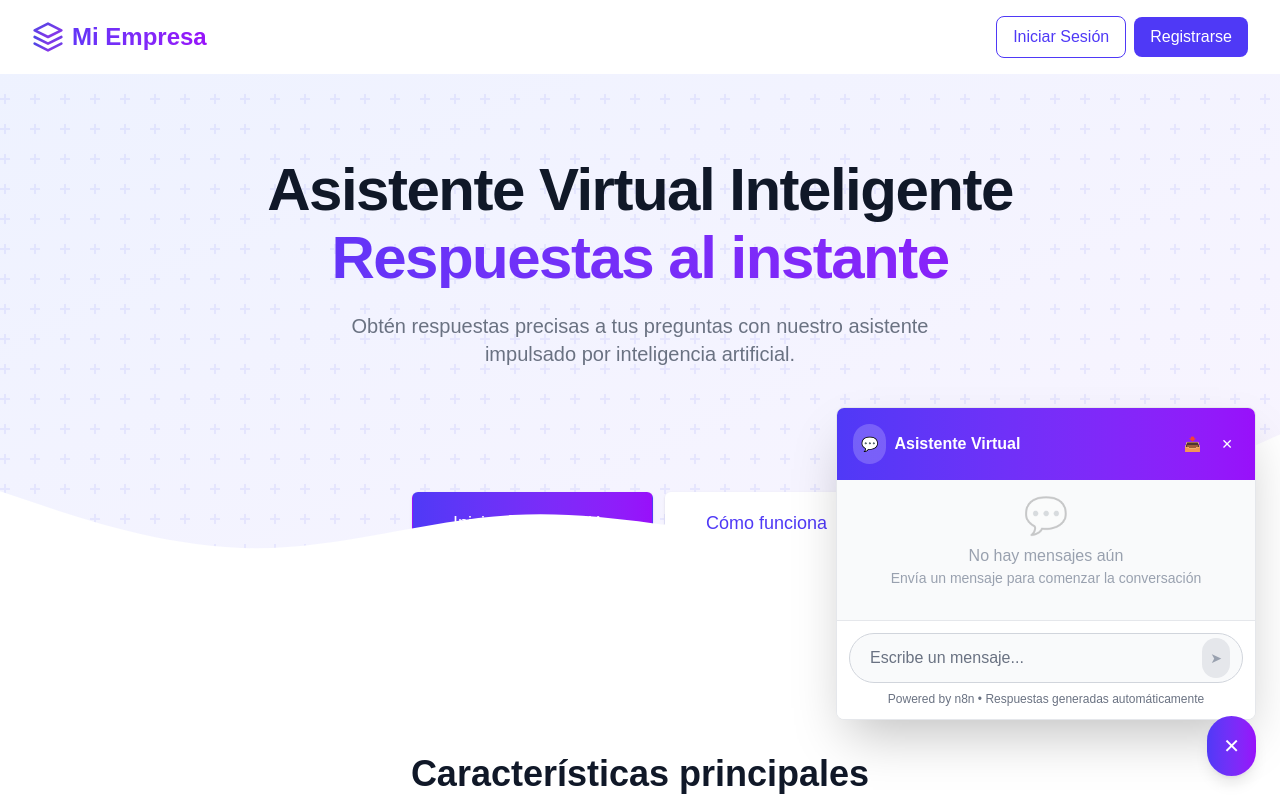
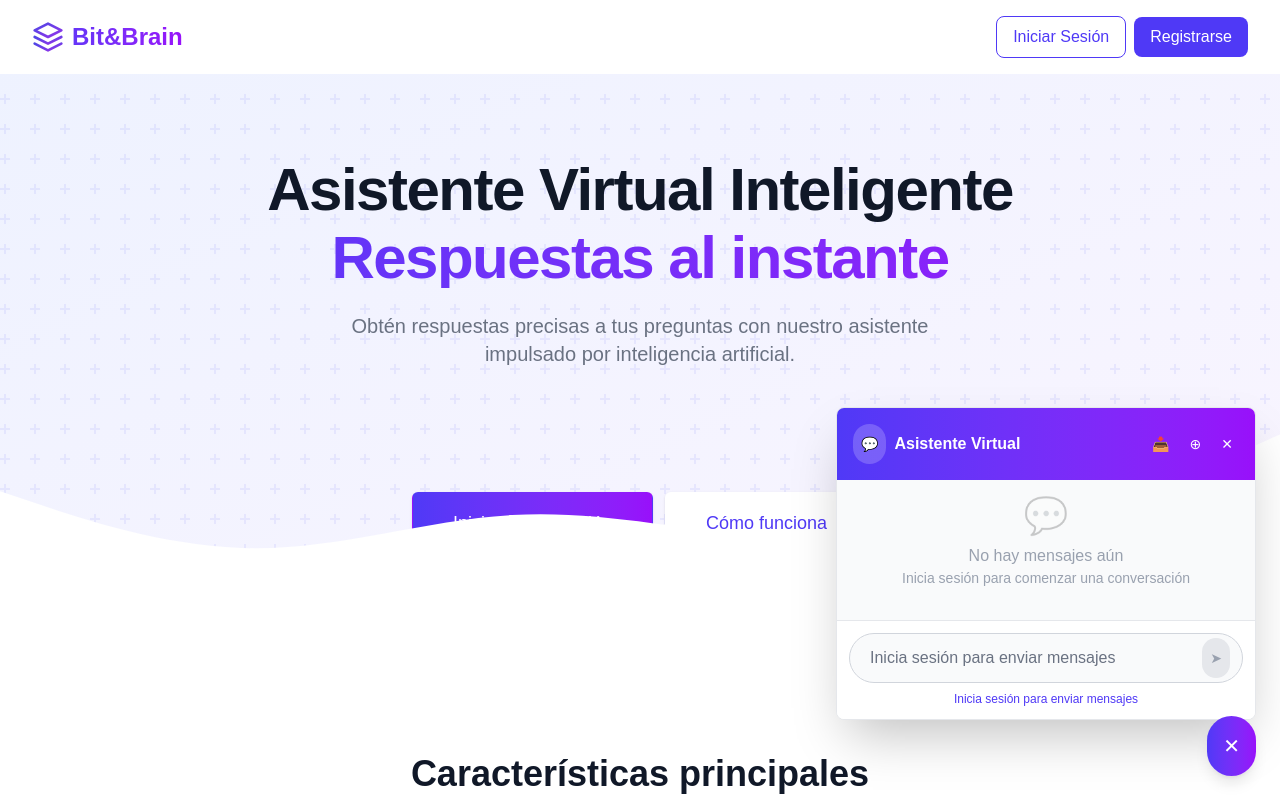
Before and after one commit to Aron1244/landing-page-n8n, a Next.js app: page / in a window 1280 px wide. Both pictures are taken after a click on the button "Abrir chat". Shown: the top 800 px of the page. Built offline with nearby package versions, Linux system fonts and the light colour scheme.

Commit message:
Se corriguio estilos de admin

```diff
--- a/src/components/ChatComponent.tsx
+++ b/src/components/ChatComponent.tsx
@@ -1,135 +1,206 @@
-"use client";
+"use client"
 
-import type React from "react";
-import { useState, useEffect, useRef } from "react";
-import ReactMarkdown from "react-markdown";
+import type React from "react"
+import { useState, useEffect, useRef } from "react"
+import ReactMarkdown from "react-markdown"
+import Link from "next/link"
+
+// Definir el tipo User localmente
+type User = {
+  id: number
+  name: string
+  email: string
+  role?: string
+  has_access?: boolean
+}
 
 type Message = {
-  role: "user" | "bot";
-  content: string;
-  timestamp: Date;
-};
+  role: "user" | "bot"
+  content: string
+  timestamp: Date
+}
 
 export default function ChatComponent() {
-  const [isOpen, setIsOpen] = useState(false);
-  const [isExpanded, setIsExpanded] = useState(false);
-  const [messages, setMessages] = useState<Message[]>([]);
-  const [input, setInput] = useState("");
-  const [isLoading, setIsLoading] = useState(false);
-  const messagesEndRef = useRef<HTMLDivElement>(null);
-  const messageContainerRef = useRef<HTMLDivElement>(null);
-  const buttonRef = useRef<HTMLButtonElement>(null);
+  const [isOpen, setIsOpen] = useState(false)
+  const [isExpanded, setIsExpanded] = useState(false)
+  const [messages, setMessages] = useState<Message[]>([])
+  const [input, setInput] = useState("")
+  const [isLoading, setIsLoading] = useState(false)
+  const [user, setUser] = useState<User | null>(null)
+  const [isCheckingAccess, setIsCheckingAccess] = useState(true)
+  const messagesEndRef = useRef<HTMLDivElement>(null)
+  const messageContainerRef = useRef<HTMLDivElement>(null)
+  const buttonRef = useRef<HTMLButtonElement>(null)
+
+  // Verificar si el usuario está autenticado y tiene acceso
+  useEffect(() => {
+    const checkUserAccess = async () => {
+      try {
+        setIsCheckingAccess(true)
+        const token = localStorage.getItem("auth_token")
+        const userId = localStorage.getItem("user_id")
+
+        if (!token || !userId) {
+          setUser(null)
+          return
+        }
+
+        const response = await fetch(`http://localhost:8000/api/user/${userId}`)
+
+        if (!response.ok) {
+          setUser(null)
+          return
+        }
+
+        const userData: User = await response.json()
+        setUser(userData)
+
+      } catch (error) {
+        console.error("Error al verificar acceso del usuario:", error)
+        setUser(null)
+      } finally {
+        setIsCheckingAccess(false)
+      }
+    }
+
+    checkUserAccess()
+  }, [isOpen, messages.length])
 
   // Scroll al último mensaje cuando se añade uno nuevo
   useEffect(() => {
     if (messagesEndRef.current) {
-      messagesEndRef.current.scrollIntoView({ behavior: "smooth" });
+      messagesEndRef.current.scrollIntoView({ behavior: "smooth" })
     }
-  }, [messages]);
+  }, [messages])
 
   // Permitir que otros componentes abran el chat
   useEffect(() => {
     const handleChatButtonClick = () => {
-      setIsOpen(true);
-    };
+      setIsOpen(true)
+    }
 
     // Escuchar clics en elementos con ID chat-button
     document.addEventListener("click", (e) => {
-      const target = e.target as HTMLElement;
+      const target = e.target as HTMLElement
       if (target.id === "chat-button" || target.closest("#chat-button")) {
-        handleChatButtonClick();
+        handleChatButtonClick()
       }
-    });
+    })
 
     return () => {
-      document.removeEventListener("click", handleChatButtonClick);
-    };
-  }, []);
+      document.removeEventListener("click", handleChatButtonClick)
+    }
+  }, [])
 
   const toggleChat = () => {
-    setIsOpen(!isOpen);
+    setIsOpen(!isOpen)
     // Si se está cerrando el chat, también resetear el modo expandido
     if (isOpen) {
-      setIsExpanded(false);
+      setIsExpanded(false)
     }
-  };
+  }
 
   const toggleExpand = () => {
-    setIsExpanded(!isExpanded);
-  };
+    setIsExpanded(!isExpanded)
+  }
 
   const handleSubmit = async (e: React.FormEvent) => {
-    e.preventDefault();
-    if (!input.trim()) return;
+    e.preventDefault()
+    if (!input.trim()) return
+
+    // Verificar si el usuario tiene acceso
+    if (!user) {
+      setMessages((prev) => [
+        ...prev,
+        {
+          role: "bot",
+          content: "Debes iniciar sesión para enviar mensajes. Por favor, inicia sesión o regístrate para continuar.",
+          timestamp: new Date(),
+        },
+      ])
+      return
+    }
+
+    if (user.has_access !== true) {
+      setMessages((prev) => [
+        ...prev,
+        {
+          role: "bot",
+          content:
+            "Lo sentimos, no tienes permiso para enviar mensajes. Contacta al administrador para obtener acceso.",
+          timestamp: new Date(),
+        },
+      ])
+      return
+    }
 
     const userMessage: Message = {
       role: "user",
       content: input,
       timestamp: new Date(),
-    };
+    }
 
-    setMessages((prev) => [...prev, userMessage]);
-    setInput("");
-    setIsLoading(true);
+    setMessages((prev) => [...prev, userMessage])
+    setInput("")
+    setIsLoading(true)
 
     try {
       const res = await fetch("/api/chat", {
         method: "POST",
         headers: { "Content-Type": "application/json" },
         body: JSON.stringify({ chatInput: input }),
-      });
+      })
 
-      const data = await res.json();
+      const data = await res.json()
 
-      if (!data.message) throw new Error("Respuesta inválida de n8n");
+      if (!data.message) throw new Error("Respuesta inválida de n8n")
 
       const botResponse: Message = {
         role: "bot",
         content: data.message,
         timestamp: new Date(),
-      };
+      }
 
-      setMessages((prev) => [...prev, botResponse]);
+      setMessages((prev) => [...prev, botResponse])
     } catch (error) {
-      console.error("Error:", error);
+      console.error("Error:", error)
       setMessages((prev) => [
         ...prev,
         {
           role: "bot",
-          content:
-            "Hubo un error al procesar tu solicitud. Por favor, intenta de nuevo más tarde.",
+          content: "Hubo un error al procesar tu solicitud. Por favor, intenta de nuevo más tarde.",
           timestamp: new Date(),
         },
-      ]);
+      ])
     } finally {
-      setIsLoading(false);
+      setIsLoading(false)
     }
-  };
+  }
 
   const downloadChat = () => {
     const chatContent = messages
       .map(
-        (msg) =>
-          `[${msg.timestamp.toLocaleTimeString()}] ${
-            msg.role === "user" ? "Tú" : "Asistente"
-          }: ${msg.content}`
+        (msg) => `[${msg.timestamp.toLocaleTimeString()}] ${msg.role === "user" ? "Tú" : "Asistente"}: ${msg.content}`,
       )
-      .join("\n\n");
+      .join("\n\n")
 
-    const blob = new Blob([chatContent], { type: "text/plain" });
-    const url = URL.createObjectURL(blob);
-    const a = document.createElement("a");
-    a.href = url;
-    a.download = `chat-${new Date().toISOString().slice(0, 10)}.txt`;
-    document.body.appendChild(a);
-    a.click();
-    document.body.removeChild(a);
-    URL.revokeObjectURL(url);
-  };
+    const blob = new Blob([chatContent], { type: "text/plain" })
+    const url = URL.createObjectURL(blob)
+    const a = document.createElement("a")
+    a.href = url
+    a.download = `chat-${new Date().toISOString().slice(0, 10)}.txt`
+    document.body.appendChild(a)
+    a.click()
+    document.body.removeChild(a)
+    URL.revokeObjectURL(url)
+  }
 
   const formatTime = (date: Date) => {
-    return date.toLocaleTimeString([], { hour: "2-digit", minute: "2-digit" });
-  };
+    return date.toLocaleTimeString([], { hour: "2-digit", minute: "2-digit" })
+  }
+
+  // Verificar si el usuario tiene acceso para enviar mensajes
+  const hasAccessToChat = user && user.has_access === true
 
   return (
     <>
@@ -183,6 +254,13 @@ export default function ChatComponent() {
                 <span className="text-sm">📥</span>
               </button>
               <button
+                onClick={toggleExpand}
+                className="text-white hover:bg-white/20 p-1.5 rounded-full transition-colors"
+                aria-label={isExpanded ? "Minimizar chat" : "Expandir chat"}
+              >
+                <span className="text-sm">{isExpanded ? "⊖" : "⊕"}</span>
+              </button>
+              <button
                 onClick={toggleChat}
                 className="text-white hover:bg-white/20 p-1.5 rounded-full transition-colors"
                 aria-label="Cerrar chat"
@@ -193,26 +271,22 @@ export default function ChatComponent() {
           </div>
 
           {/* Mensajes */}
-          <div
-            ref={messageContainerRef}
-            className="flex-1 overflow-y-auto p-4 space-y-4 bg-gray-50"
-          >
+          <div ref={messageContainerRef} className="flex-1 overflow-y-auto p-4 space-y-4 bg-gray-50">
             {messages.length === 0 ? (
               <div className="flex flex-col items-center justify-center h-full text-gray-400">
                 <span className="text-4xl mb-2 opacity-20">💬</span>
                 <p>No hay mensajes aún</p>
                 <p className="text-sm">
-                  Envía un mensaje para comenzar la conversación
+                  {!user
+                    ? "Inicia sesión para comenzar una conversación"
+                    : hasAccessToChat
+                      ? "Envía un mensaje para comenzar la conversación"
+                      : "Necesitas acceso para enviar mensajes"}
                 </p>
               </div>
             ) : (
               messages.map((message, index) => (
-                <div
-                  key={index}
-                  className={`flex ${
-                    message.role === "user" ? "justify-end" : "justify-start"
-                  }`}
-                >
+                <div key={index} className={`flex ${message.role === "user" ? "justify-end" : "justify-start"}`}>
                   {message.role === "bot" && (
                     <div className="h-8 w-8 rounded-full bg-gradient-to-r from-indigo-600 to-purple-600 flex items-center justify-center text-white mr-2 flex-shrink-0">
                       <span className="text-xs">AI</span>
@@ -229,9 +303,7 @@ export default function ChatComponent() {
                       <ReactMarkdown>{message.content}</ReactMarkdown>
                     </div>
                     <span
-                      className={`text-xs mt-1 ${
-                        message.role === "user" ? "text-right" : "text-left"
-                      } text-gray-500`}
+                      className={`text-xs mt-1 ${message.role === "user" ? "text-right" : "text-left"} text-gray-500`}
                     >
                       {formatTime(message.timestamp)}
                     </span>
@@ -264,38 +336,52 @@ export default function ChatComponent() {
           </div>
 
           {/* Input para escribir */}
-          <form
-            onSubmit={handleSubmit}
-            className="p-3 border-t border-gray-200 bg-white"
-          >
+          <form onSubmit={handleSubmit} className="p-3 border-t border-gray-200 bg-white">
             <div className="flex items-center rounded-full border border-gray-300 bg-gray-50 px-3 py-1 focus-within:ring-2 focus-within:ring-indigo-500 focus-within:border-indigo-500">
               <input
                 type="text"
                 value={input}
                 onChange={(e) => setInput(e.target.value)}
-                placeholder="Escribe un mensaje..."
+                placeholder={
+                  !user
+                    ? "Inicia sesión para enviar mensajes"
+                    : hasAccessToChat
+                      ? "Escribe un mensaje..."
+                      : "Necesitas acceso para enviar mensajes"
+                }
                 className="flex-1 bg-transparent px-2 py-2 outline-none text-gray-800 placeholder-gray-500"
-                disabled={isLoading}
+                disabled={isLoading || !hasAccessToChat || isCheckingAccess}
               />
               <button
                 type="submit"
                 className={`ml-2 p-2 rounded-full ${
-                  input.trim() && !isLoading
+                  input.trim() && !isLoading && hasAccessToChat && !isCheckingAccess
                     ? "bg-gradient-to-r from-indigo-600 to-purple-600 text-white"
                     : "bg-gray-200 text-gray-400 cursor-not-allowed"
                 } transition-colors`}
-                disabled={!input.trim() || isLoading}
+                disabled={!input.trim() || isLoading || !hasAccessToChat || isCheckingAccess}
                 aria-label="Enviar mensaje"
               >
                 <span className="text-sm">➤</span>
               </button>
             </div>
             <div className="mt-2 text-xs text-center text-gray-500">
-              Powered by n8n • Respuestas generadas automáticamente
+              {!user ? (
+                <span className="text-indigo-600">
+                  <Link href="/login" className="hover:underline">
+                    Inicia sesión
+                  </Link>{" "}
+                  para enviar mensajes
+                </span>
+              ) : !hasAccessToChat && !isCheckingAccess ? (
+                <span className="text-red-500">No tienes acceso para enviar mensajes</span>
+              ) : (
+                "Powered by n8n • Respuestas generadas automáticamente"
+              )}
             </div>
           </form>
         </div>
       </div>
     </>
-  );
+  )
 }
--- a/src/components/Navbar.tsx
+++ b/src/components/Navbar.tsx
@@ -259,7 +259,7 @@ export default function Navbar() {
                 <path d="M2 17l10 5 10-5" />
                 <path d="M2 12l10 5 10-5" />
               </svg>
-              <span>Mi Empresa</span>
+              <span>Bit&Brain</span>
             </Link>
           </div>
 
```
Also changed, not shown: src/app/admin/page.tsx (+0 -85 lines), src/components/admin/User-modal.tsx (+4 -4 lines).
